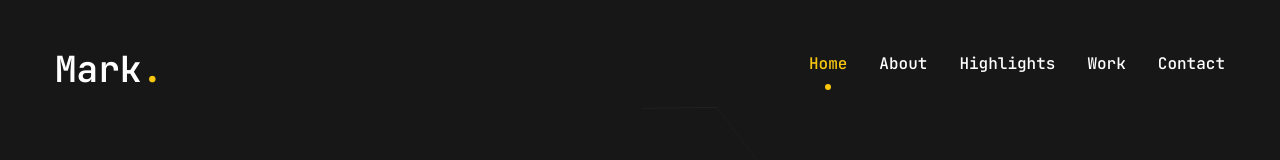
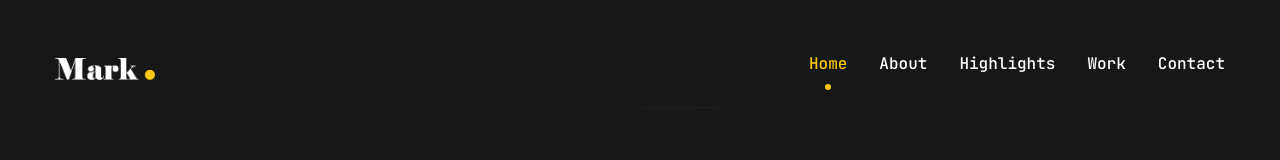
Before and after one commit to marktmng/mark-portfolio, a Next.js app: page / in a window 1280 px wide. Shown: the top 160 px of the page. Built offline with nearby package versions, Linux system fonts and the light colour scheme; no server answers.

Commit message:
added logo

```diff
--- a/components/Header.jsx
+++ b/components/Header.jsx
@@ -1,3 +1,4 @@
+import Image from "next/image";
 import Link from "next/link";
 import MobileNav from "./MobileNav";
 import Nav from "./Nav";
@@ -8,9 +9,16 @@ const Header = () => {
       <div className="container mx-auto flex justify-between items-center">
         {/* Logo */}
         <Link href="/">
-          <h1 className="text-4xl font-semibold">
+          {/* <h1 className="text-4xl font-semibold">
             Mark<span className="text-accent">.</span>
-          </h1>
+          </h1> */}
+          <Image
+            src="/assets/mark.png"
+            alt="Mark Logo"
+            width={100}
+            height={200}
+            className="object-contain"
+          />
         </Link>
         {/* Desktop and Hire me button */}
         <div className="hidden xl:flex items-center gap-8">
```
Also changed, not shown: public/assets/mark.png (added).
